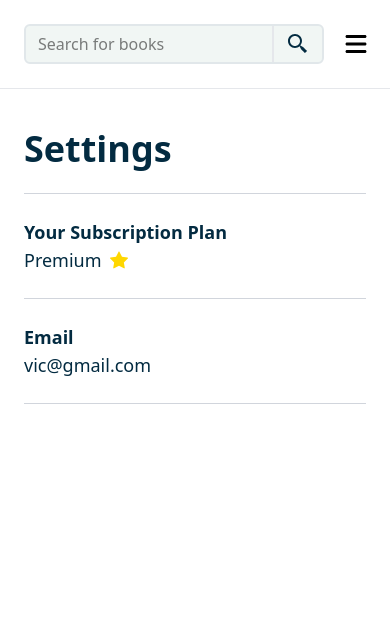
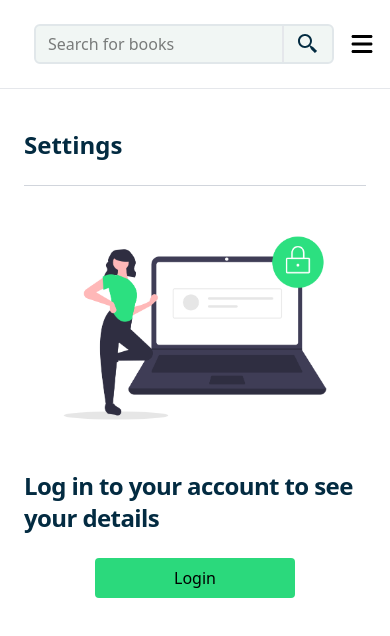
Before and after one commit to VictorG22/summarist, a Next.js app: page /settings in a window 390 px wide. Shown: the top 636 px of the page. Built offline with nearby package versions, Linux system fonts and the light colour scheme.

Commit message:
implemented settings page and the possible states it can be in. Dynamic rendering (for various screen sizes) is implemented as well.

```diff
--- a/src/app/(protected)/settings/page.tsx
+++ b/src/app/(protected)/settings/page.tsx
@@ -1,28 +1,76 @@
-import React from 'react'
-import { BsFillStarFill } from 'react-icons/bs'
+"use client";
+import Image from "next/image";
+import React, { useState } from "react";
+import { BsFillStarFill } from "react-icons/bs";
 
 function Settings() {
+  const [userStatus, setUserStatus] = useState(false);
+  const [userPlan, setUserPlan] = useState("basic");
+
   return (
     <div>
-            <main className="max-w-290 w-full mx-auto px-6">
+      <main className="max-w-290 w-full mx-auto px-6 overflow-y-auto">
         <div className="pt-10 w-full">
           <div className="mb-6">
-                  <h1 className="text-4xl font-bold mb-6 text-[#032b41] border-b border-gray-300 pb-6">
+            <h1 className="text-2xl md:text-4xl font-bold mb-6 text-[#032b41] border-b border-gray-300 pb-6">
               Settings
             </h1>
+            {userStatus ? (
+              <>
                 <div className="text-lg font-bold mb-6 text-[#032b41] border-b border-gray-300 pb-6">
                   Your Subscription Plan
-                    <p className='font-normal flex items-center gap-2 '>Premium <BsFillStarFill color='gold'/> </p>
+                  <p className="font-normal flex items-center gap-2">
+                    {userPlan === "basic" ? (
+                      <>Basic</>
+                    ) : userPlan === "premium" ? (
+                      <>
+                        Premium <BsFillStarFill color="gold" />
+                      </>
+                    ) : userPlan === "premium-plus" ? (
+                      <>
+                        Premium + <BsFillStarFill color="gold" />{" "}
+                        <BsFillStarFill color="gold" />
+                      </>
+                    )
+                    :
+                    (
+                    <>
+                    Error Please contact support regarding your status
+                    </>
+                    )}
+                  </p>
                 </div>
                 <div className="text-lg font-bold mb-6 text-[#032b41] border-b border-gray-300 pb-6">
                   Email
-                    <p className='font-normal'>vic@gmail.com</p>
+                  <p className="font-normal overflow-x-auto">guest@guest.com</p>
                 </div>
+              </>
+            ) : (
+              <>
+                <div className="flex flex-col mx-auto justify-center items-center max-w-115 gap-6">
+                  <Image
+                    src={"/login.png"}
+                    width={460}
+                    height={460}
+                    alt="login image"
+                  />
+                  <h2 className="text-[#032b41] text-2xl font-bold tracking-tight">
+                    Log in to your account to see your details
+                  </h2>
+                  <button
+                    onClick={() => setUserStatus(!userStatus)}
+                    className="max-w-50 w-full bg-[#2bd97c] h-10 rounded-sm text-base hover:bg-[#20ba68] transition duration-200 cursor-pointer"
+                  >
+                    Login
+                  </button>
+                </div>
+              </>
+            )}
           </div>
         </div>
       </main>
     </div>
-  )
+  );
 }
 
-export default Settings
+export default Settings;
--- a/src/app/components/layout/SearchBar.tsx
+++ b/src/app/components/layout/SearchBar.tsx
@@ -9,25 +9,24 @@ export default function SearchBar() {
 
   return (
     <div className="border-b border-gray-200">
-    <div className="flex items-center py-6 pl-6 px-2 max-w-225 mx-auto">
-
-      <form action=""
-      className=" flex items-center justify-between ml-auto min-w-75 h-10 px-3 border-2 border-[#e1e7ea] rounded-md bg-[#f1f6f4]">
+      <div className="flex items-center py-6 pl-6 px-2 max-w-225 mx-auto gap-2">
+        <form className="ml-auto flex flex-1 min-w-0 max-w-75 h-10 px-3 border-2 border-[#e1e7ea] rounded-md bg-[#f1f6f4]">
           <input
             type="text"
             placeholder="Search for books"
-          className="focus:outline-0"
+            className="flex-1 min-w-0 bg-transparent focus:outline-none"
           />
-        <button className="border-l-2 border-gray-200 pl-3 h-full">
-          <BiSearchAlt2 className="w-6 h-6 text-[#032b41]"/>
+
+          <button className="border-l-2 border-gray-200 pl-3 h-full flex items-center">
+            <BiSearchAlt2 className="w-6 h-6 text-[#032b41]" />
           </button>
         </form>
 
         <button
           onClick={openSidebar}
-        className="md:hidden mx-3 p-2 rounded-md hover:bg-gray-100"
+          className="md:hidden p-2 rounded-md hover:bg-gray-100 shrink-0"
         >
-        <FaBars className="w-6 h-6 " />
+          <FaBars className="w-6 h-6" />
         </button>
       </div>
     </div>
```
Lines whose indentation alone changed are shown as unchanged.
